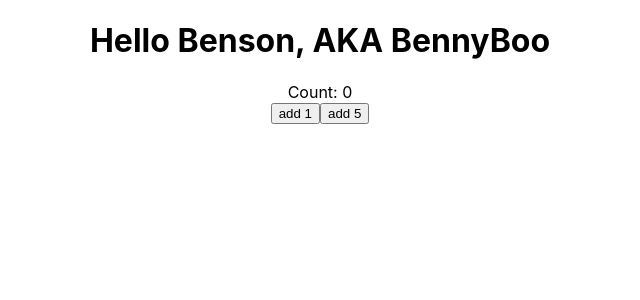
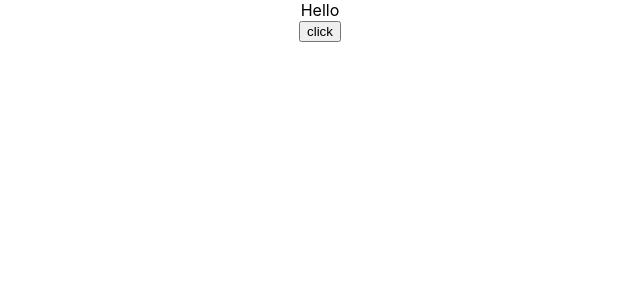
Before and after one commit to bennysonson/ReactDemo, a React (Create React App) app: page / in a window 1280 px wide. Shown: the top 300 px of the page, without its empty margins (320-960 px from the left). Built offline with nearby package versions, Linux system fonts and the light colour scheme.

Commit message:
Through event handling

```diff
--- a/src/App.js
+++ b/src/App.js
@@ -4,16 +4,22 @@ import Welcome from './components/Welcome'
 import Hello from './components/Hello'
 import Message from './components/Message'
 import Counter from './components/Counter'
+import FunctionClick from './components/FunctionClick';
+import ClassClick from './components/ClassClick';
+import EventBind from './components/EventBind';
 
 function App() {
   return (
     <div className="App">
-      <Greet name='Benson' hiddenName='BennyBoo'>
-      </Greet>
+      {/* <Greet name='Benson' hiddenName='BennyBoo'>
+      </Greet> */}
       {/* <Greet name="Benny"></Greet> */}
       {/* <Welcome name='Benson'></Welcome> */}
       {/* <Message/> */}
-      <Counter></Counter>
+      {/* <Counter></Counter> */}
+      {/* <FunctionClick></FunctionClick>
+      <ClassClick></ClassClick> */}
+      <EventBind></EventBind>
     </div>
   );
 }
--- /dev/null
+++ b/src/components/ClassClick.js
@@ -0,0 +1,18 @@
+import React, { Component } from 'react'
+
+class ClassClick extends Component {
+
+    clickHandler() {
+        console.log("Class click");
+    }
+
+    render() {
+        return (
+            <div>
+                <button onClick={this.clickHandler}>Click Me</button>
+            </div>
+        )
+    }
+}
+
+export default ClassClick
--- /dev/null
+++ b/src/components/EventBind.js
@@ -0,0 +1,38 @@
+import React, { Component } from 'react'
+
+class EventBind extends Component {
+
+    constructor(props) {
+        super(props)
+
+        this.state = {
+            message: 'Hello'
+        }
+
+        this.clickHandler = this.clickHandler.bind(this);
+    }
+
+    /* clickHandler() {
+        this.setState({
+            message: 'Goodbye'
+        })
+    } */
+
+    clickHandler = () => {
+        this.setState({
+            message:'Goodbye'
+        })
+    }
+
+    render() {
+        return (
+            <div>
+                <div>{this.state.message}</div>
+                {/* <button onClick={this.clickHandler.bind(this)}>click</button> */}
+                <button onClick={this.clickHandler}>click</button>
+            </div>
+        )
+    }
+}
+
+export default EventBind
--- /dev/null
+++ b/src/components/FunctionClick.js
@@ -0,0 +1,16 @@
+import React from 'react'
+
+function FunctionClick() {
+
+    function clickHandler() {
+        console.log("Function click");
+    }
+
+    return (
+        <div>
+            <button onClick={clickHandler}>Click</button>
+        </div>
+    )
+}
+
+export default FunctionClick
```
